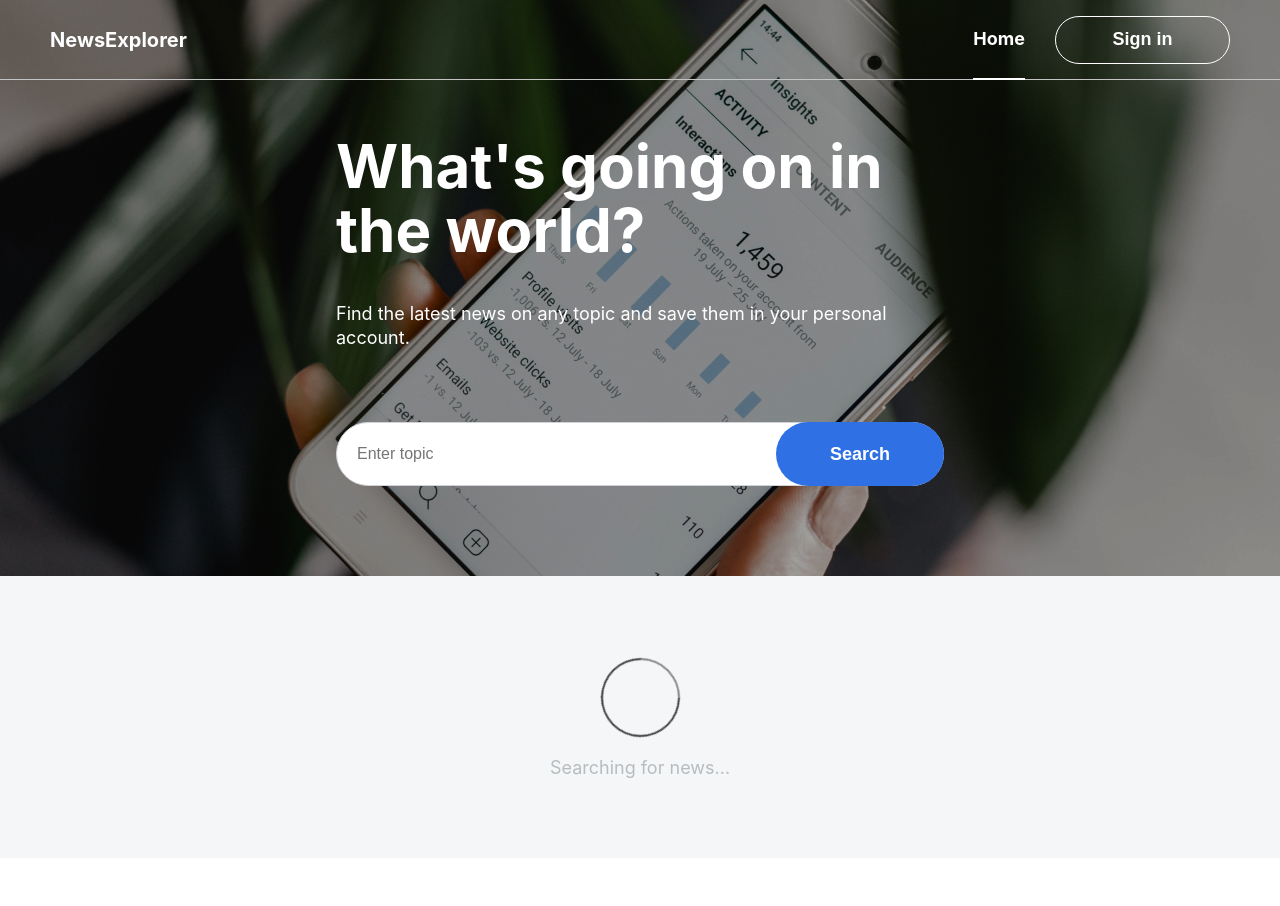
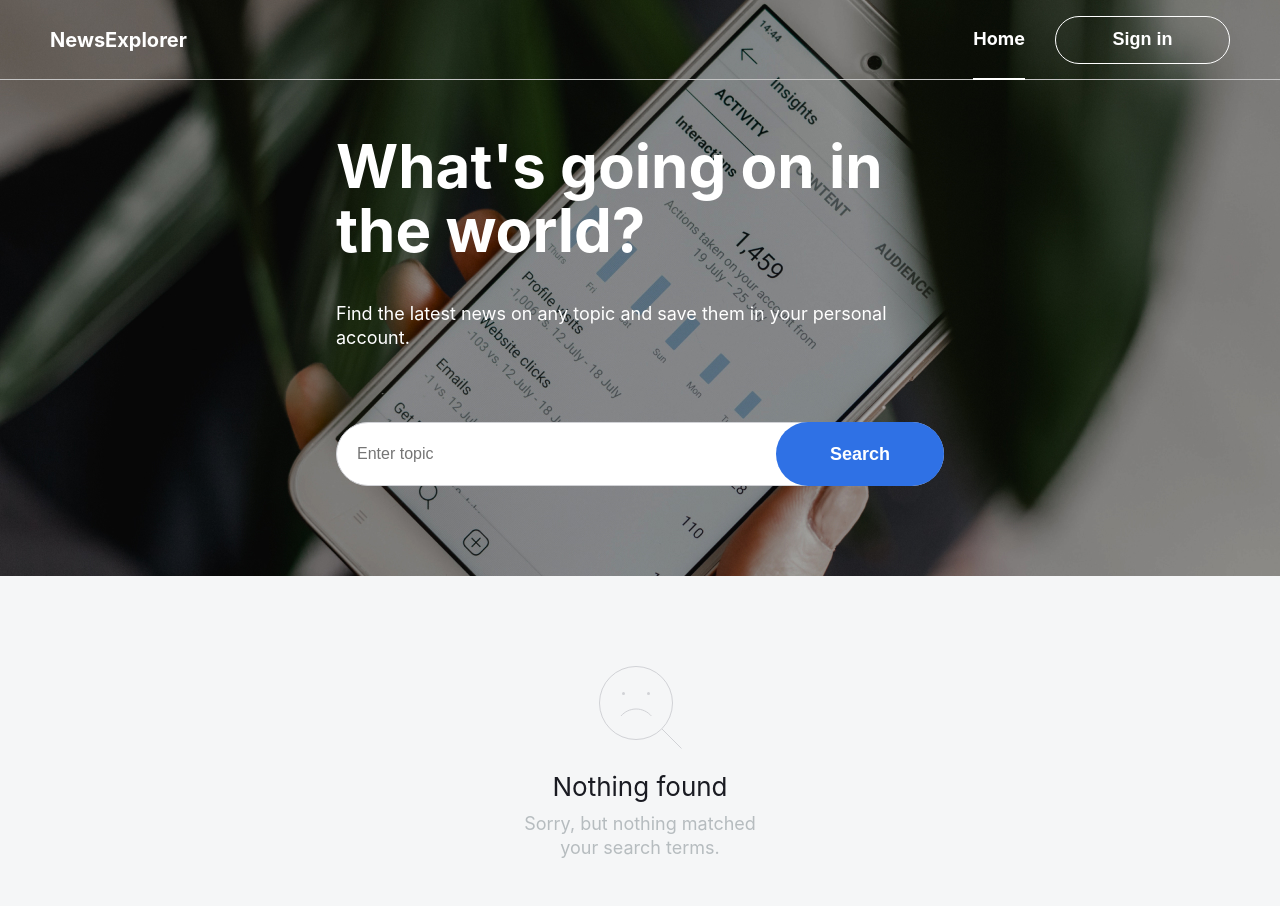
Before and after one commit to chandlarlanier/news-explorer-frontend, a React (Create React App) app: page / in a window 1280 px wide. Shown: the top 906 px of the page. Built offline with nearby package versions, Linux system fonts and the light colour scheme.

Commit message:
Add markup for search results not found message

```diff
--- a/src/components/App/App.js
+++ b/src/components/App/App.js
@@ -7,7 +7,8 @@ import { useState } from "react";
 
 function App() {
   const [activePopup, setActivePopup] = useState("");
-  const [searchIsLoading, setSearchIsLoading] = useState(true);
+  const [searchIsLoading, setSearchIsLoading] = useState(false);
+  const [searchResults, setSearchResults] = useState(false);
 
   const closePopup = () => {
     setActivePopup("");
@@ -19,7 +20,7 @@ function App() {
 
   return (
     <div className="app">
-      <Main openPopup={openPopup} isLoggedIn={false} searchIsLoading={searchIsLoading}/>
+      <Main openPopup={openPopup} isLoggedIn={false} searchIsLoading={searchIsLoading} searchResults={searchResults}/>
       {/* <SavedNews isLoggedIn={true}/> */}
       {activePopup === "sign-in" && (
         <SignInPopup closePopup={closePopup} openPopup={openPopup}/>
--- a/src/components/Main/Main.js
+++ b/src/components/Main/Main.js
@@ -1,14 +1,16 @@
 import "./Main.css";
 import Header from "../Header/Header";
+import Preloader from "../Preloader/Preloader";
+import NoSearchResultsMessage from "../NoSearchResultsMessage/NoSearchResultsMessage";
 import About from "../About/About";
-import Preloader from "../Preloader/Preloader";
 import Footer from "../Footer/Footer";
 
-function Main({openPopup, isLoggedIn, searchIsLoading}) {
+function Main({openPopup, isLoggedIn, searchIsLoading, searchResults}) {
   return (
     <div className="main">
       <Header openPopup={openPopup} isLoggedIn={isLoggedIn}/>
       {searchIsLoading && <Preloader />}
+      {!searchResults && <NoSearchResultsMessage />}
       <About />
       <Footer />
     </div>
--- /dev/null
+++ b/src/components/NoSearchResultsMessage/NoSearchResultsMessage.css
@@ -0,0 +1,35 @@
+.no-search-results-message {
+    height: 374px;
+    background-color: #F5F6F7;
+    display: flex;
+    flex-direction: column;
+    align-items: center;
+    padding: 90px;
+    box-sizing: border-box;
+    justify-content: space-between;
+}
+
+.no-search-results-message__text {
+    display: flex;
+    flex-direction: column;
+    gap: 10px;
+}
+
+.no-search-results-message__title {
+    font-size: 26px;
+    line-height: 30px;
+    font-weight: 400;
+    color: #1A1B22;
+    margin: 0;
+    text-align: center;
+}
+
+.no-search-results-message__description {
+    font-size: 18px;
+    line-height: 24px;
+    font-weight: 400;
+    color: #B6BCBF;
+    width: 250px;
+    text-align: center;
+    margin: 0;
+}
--- /dev/null
+++ b/src/components/NoSearchResultsMessage/NoSearchResultsMessage.js
@@ -0,0 +1,22 @@
+import "./NoSearchResultsMessage.css";
+import noSearchResultsIcon from "../../images/search-not-found-icon.svg";
+
+function NoSearchResultsMessage() {
+  return (
+    <div className="no-search-results-message">
+      <img
+        className="no-search-results-message__image"
+        src={noSearchResultsIcon}
+        alt="No search results found"
+      />
+      <div className="no-search-results-message__text">
+        <h3 className="no-search-results-message__title">Nothing found</h3>
+        <p className="no-search-results-message__description">
+          Sorry, but nothing matched your search terms.
+        </p>
+      </div>
+    </div>
+  );
+}
+
+export default NoSearchResultsMessage;
```
Also changed, not shown: src/images/search-not-found-icon.svg (added).
